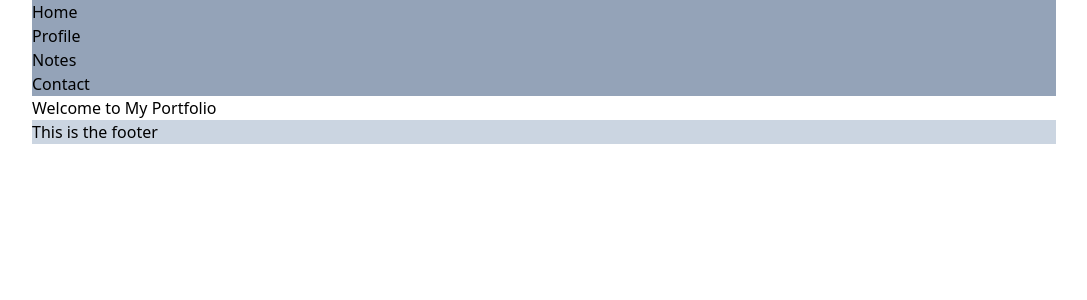
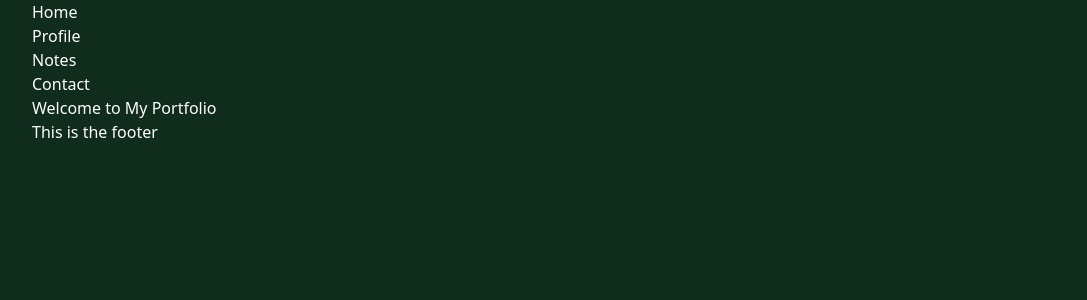
Before and after one commit to jereswinnen/jeremys, a Next.js app: page / in a window 1280 px wide. Shown: the top 300 px of the page, without its empty margins (96-1183 px from the left). Built offline with nearby package versions, Linux system fonts and the light colour scheme.

Commit message:
Creating custom document file to style html/body tags to prevent code clutter

```diff
--- a/src/components/Footer.tsx
+++ b/src/components/Footer.tsx
@@ -10,7 +10,7 @@ const Footer: React.FC<FooterProps> = (
     /* destructure your props here */
   }
 ) => {
-  return <footer className="bg-slate-300">This is the footer</footer>;
+  return <footer>This is the footer</footer>;
 };
 
 export default Footer;
--- a/src/components/Header.tsx
+++ b/src/components/Header.tsx
@@ -8,7 +8,7 @@ interface HeaderProps {
 
 const Header = () => {
   return (
-    <header className="bg-slate-400">
+    <header>
       <nav>
         <ul>
           {siteMap.map((page) => (
--- /dev/null
+++ b/src/pages/_document.tsx
@@ -0,0 +1,17 @@
+import Document, { Html, Head, Main, NextScript } from "next/document";
+
+class MyDocument extends Document {
+  render() {
+    return (
+      <Html className="bg-darkGreen text-white">
+        <Head />
+        <body>
+          <Main />
+          <NextScript />
+        </body>
+      </Html>
+    );
+  }
+}
+
+export default MyDocument;
--- a/tailwind.config.js
+++ b/tailwind.config.js
@@ -2,5 +2,19 @@ module.exports = {
   content: [
     "./src/**/*.{js,ts,jsx,tsx}",
   ],
-  // Add any other customizations here
+  theme: {
+    //modify defaults
+    fontFamily: {
+      //sans: ['Georgia, serif'],
+    },
+    extend: {
+      //add extras on top of Tailwind defaults
+      colors: {
+        'darkGreen': '#0F2C1C',
+        'brandGreen': '#57C38F',
+        'brandOrange': '#ECB89C',
+        'brandYellow': '#EFD686',
+      }
+    }
+  }
 };
```
